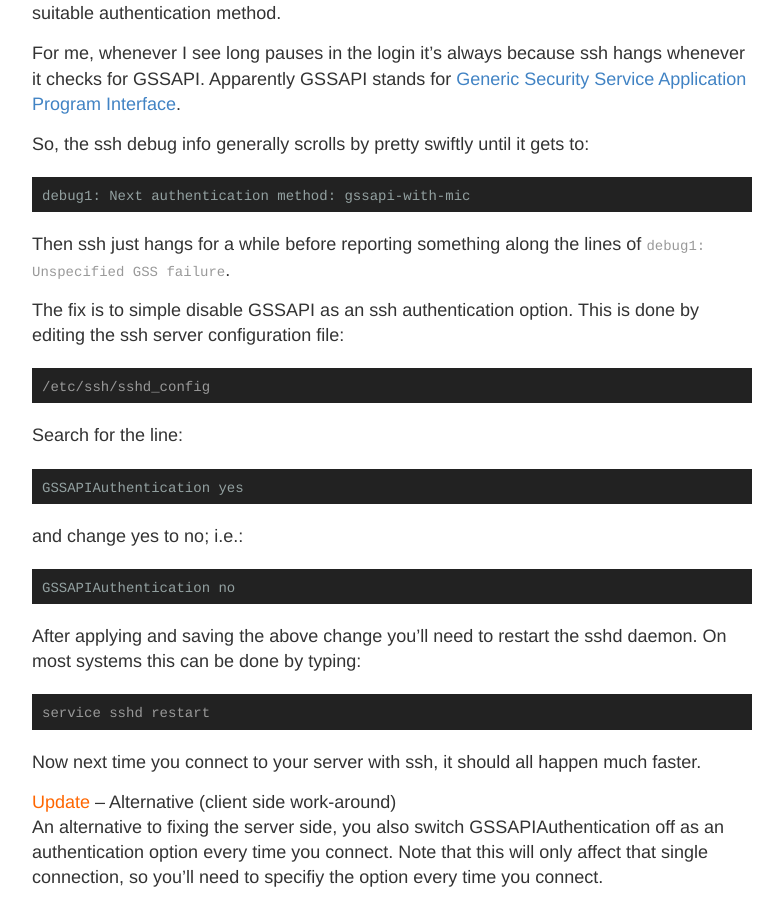
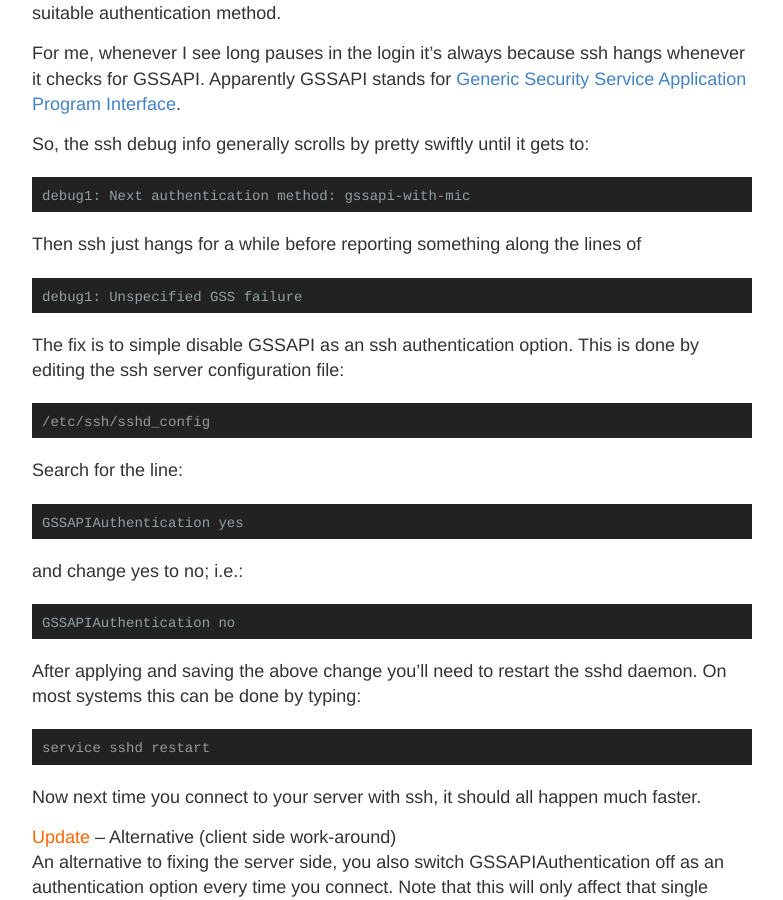
Before and after one commit to YorkshireKev/kevssite.com-jekyll-version, a Jekyll site: the page built from _posts/2013-10-10-how-to-speed-up-a-slow-ssh-login.md, in a window 1280 px wide and 900 px high, scrolled down 608 px. Shown: the whole window, without its empty margins (248-1031 px from the left). Built offline with Jekyll 4.4.1, drawn with Linux system fonts in a browser that asks for light colours; comment, search, counter and statistics services are not loaded.

Commit message:
Format for jekyll

```diff
--- a/_posts/2013-10-10-how-to-speed-up-a-slow-ssh-login.md
+++ b/_posts/2013-10-10-how-to-speed-up-a-slow-ssh-login.md
@@ -32,7 +32,10 @@ So, the ssh debug info generally scrolls by pretty swiftly until it gets to:
 debug1: Next authentication method: gssapi-with-mic
 {% endhighlight %}
 
-Then ssh just hangs for a while before reporting something along the lines of `debug1: Unspecified GSS failure`.
+Then ssh just hangs for a while before reporting something along the lines of
+{% highlight console %}
+debug1: Unspecified GSS failure
+{% endhighlight %}
 
 The fix is to simple disable GSSAPI as an ssh authentication option. This is done by editing the ssh server configuration file:
 {% highlight bash %}
```
